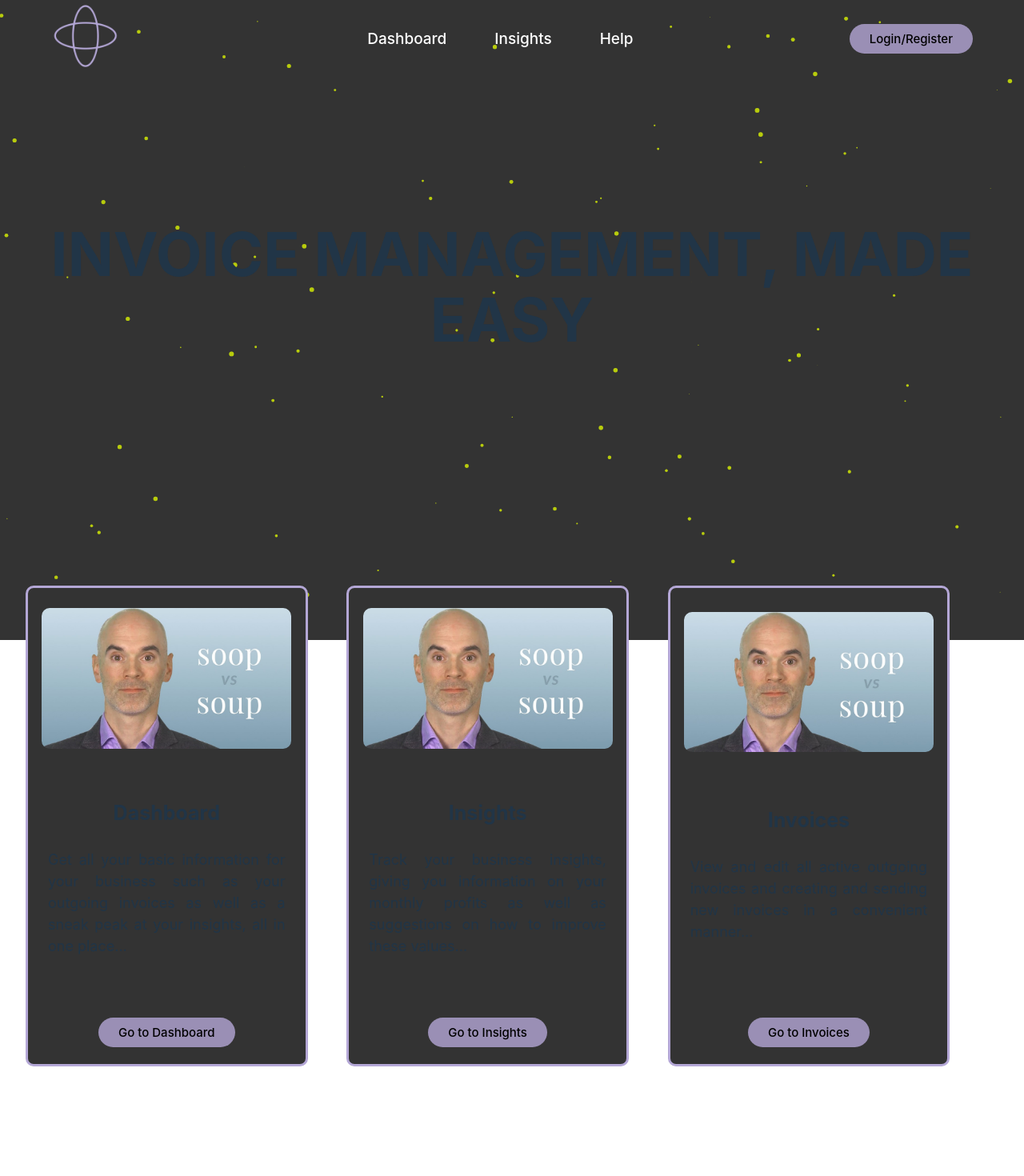
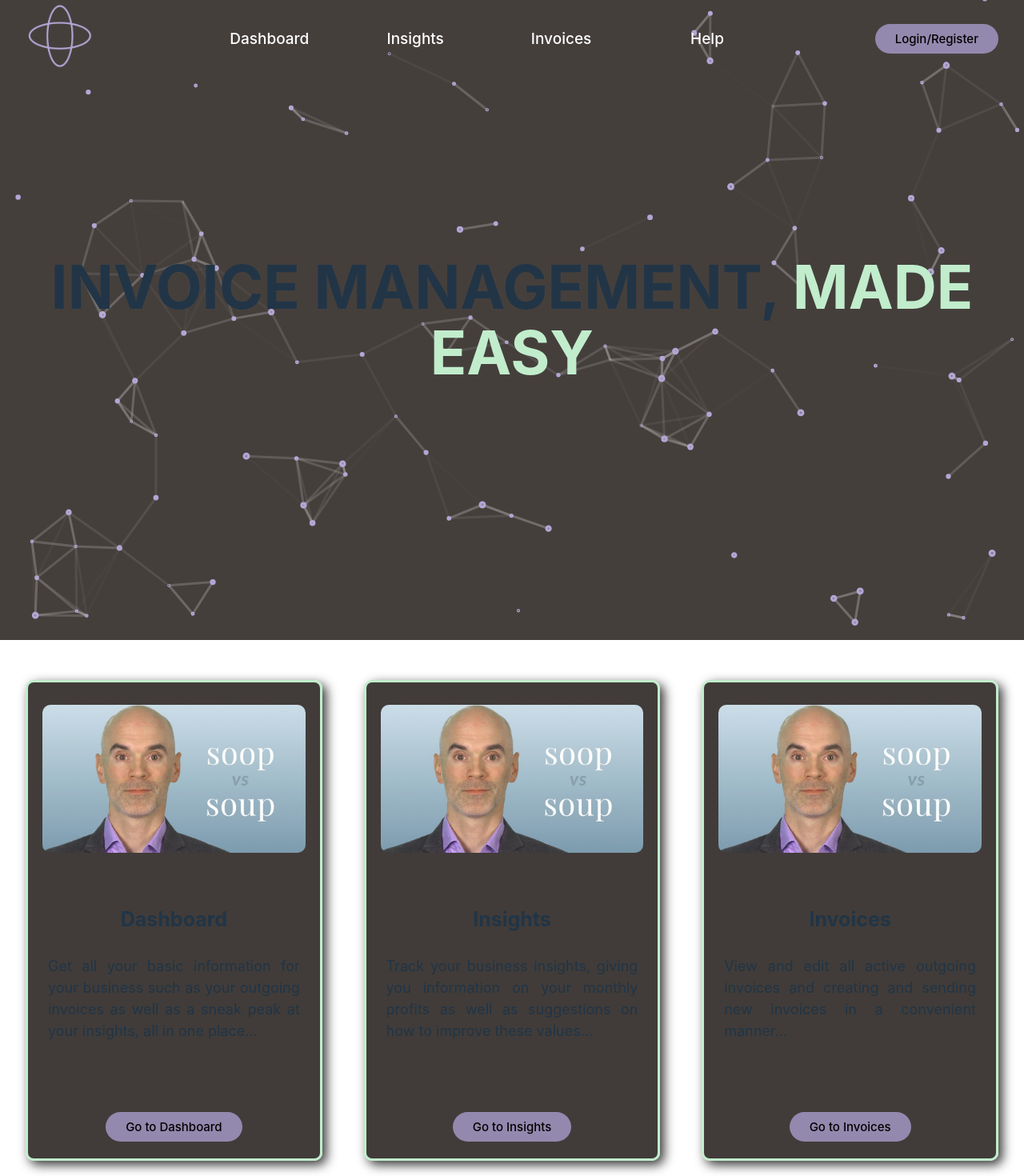
Before and after one commit to Mattyfegan/invoice-management, a React (Vite) app: page / in a window 1280 px wide. Shown: the top 1470 px of the page at 80% size. Before the commit the page ends 1414 px from the top, so only its background shows below. Built offline with nearby package versions, Linux system fonts and the light colour scheme.

Commit message:
Completed landing page & fixed type errors

```diff
--- a/src/App.css
+++ b/src/App.css
@@ -1,33 +1,12 @@
+:root{
+  --mainColour: #9389AE;
+  --accentMint: #C1EDCC;
+  --accentBrown: #453F3C;
+  --mainColourHover: #9389AE88
+}
+
 #root {
   width: 100vw;
   margin: 0 auto;
-  padding: 2rem;
   text-align: center;
 }
-
-.navigation{
-  width: 95%;
-  position: absolute;
-  top: 0;
-  z-index: 1;
-  padding-top: 2px;
-}
-
-.body{
-  height: 650px;
-  display: flex;
-  align-items: center;
-  justify-content: center;
-}
-
-#heading{
-  text-align: center;
-  font-size: 75px;
-  animation: floating 3s ease-in-out infinite
-}
-
-@keyframes floating {
-  0% { transform: translate(0,  0px); }
-  50%  { transform: translate(0, 15px); }
-  100%   { transform: translate(0, -0px); }
-}
--- a/src/App.tsx
+++ b/src/App.tsx
@@ -1,21 +1,11 @@
-import NavBar from "./components/nav"
-import Particles from "./components/particles"
-import LandingCards from "./components/landingCards"
+import LandingPage from "./components/landingPage"
 import './App.css'
 
 
 function App() {
   return (
     <>
-      <div className="navigation">
-        <NavBar/>
-      </div>
-      <Particles/> {/* Particles background */}
-      <div className="body"> {/* for landing page - "invoice management made easy" */}
-        <h1 id="heading">INVOICE MANAGEMENT, MADE EASY</h1>
-      </div>
-      {/* put cards here for dashboard, insights, invoices */}
-      <LandingCards/>
+      <LandingPage/>
     </>
   )
 }
--- /dev/null
+++ b/src/components/landingPage.tsx
@@ -0,0 +1,22 @@
+import NavBar from "./nav"
+import Particlez from "./particles"
+import LandingCards from "./landingCards"
+import '../styles/landingPage.css'
+
+function LandingPage(){
+  return (
+    <>
+        <div className="navigation">
+            <NavBar/>
+        </div>
+        <Particlez/>
+        <div className="body"> {/* for landing page - "invoice management made easy" */}
+        <h1 id="heading">INVOICE MANAGEMENT, <span className="colouredText">MADE EASY</span></h1>
+        </div>
+        {/* put cards here for dashboard, insights, invoices */}
+        <LandingCards/>
+    </>
+  )
+}
+
+export default LandingPage
--- a/src/components/nav.tsx
+++ b/src/components/nav.tsx
@@ -1,5 +1,6 @@
 import "../styles/nav.css"
 import logo from "../assets/logo.png"
+import "../App.css"
 
 export default function NavBar(){
     return(
@@ -9,7 +10,7 @@ export default function NavBar(){
                 <ul className="navLinks">
                     <li><a href="#">Dashboard</a></li>
                     <li><a href="#">Insights</a></li>
-                    {/* <li><a href="#">Invoices</a></li> */}
+                    <li><a href="#">Invoices</a></li>
                     <li><a href="#">Help</a></li>
                 </ul>
             </nav>
--- a/src/components/particles.tsx
+++ b/src/components/particles.tsx
@@ -1,15 +1,30 @@
-import Particles from "react-tsparticles";
-import { loadSlim } from "tsparticles-slim"; // loads tsparticles-slim
-//import { loadFull } from "tsparticles"; // loads tsparticles
-import { useCallback, useMemo } from "react";
+import { useCallback } from "react";
+import type { Container, Engine } from "tsparticles-engine";
+import Particles from "react-particles";
+import { loadFull } from "tsparticles";
 
+const Particlez = () => {
+    const particlesInit = useCallback(async (engine: Engine) => {
+        console.log(engine);
 
-const ParticlesComponent = (props) => {
-  const options = useMemo(() => {
-    return {
+        // you can initialize the tsParticles instance (engine) here, adding custom shapes or presets
+        // this loads the tsparticles package bundle, it's the easiest method for getting everything ready
+        // starting from v2 you can add only the features you need reducing the bundle size
+        await loadFull(engine);
+    }, []);
+
+    const particlesLoaded = useCallback(async (container: Container | undefined) => {
+        await console.log(container);
+    }, []);
+    return (
+        <Particles
+            id="tsparticles"
+            init={particlesInit}
+            loaded={particlesLoaded}
+            options={{
                 autoPlay: true,
                 background: {
-          color: "#333",
+                color: "#453F3C",
                 image: "",
                 position: "",
                 repeat: "",
@@ -48,7 +63,7 @@ const ParticlesComponent = (props) => {
                     },
                     onHover: {
                     enable: true,
-              mode: "grab",
+                    mode: "repulse",
                     parallax: {
                         enable: false,
                         force: 2,
@@ -197,11 +212,11 @@ const ParticlesComponent = (props) => {
                     }
                 },
                 color: {
-            value: "#ff0000",
+                    value: "#B4A7D6",
                     animation: {
                     h: {
                         count: 0,
-                enable: true,
+                        enable: false,
                         offset: 0,
                         speed: 20,
                         decay: 0,
@@ -242,7 +257,7 @@ const ParticlesComponent = (props) => {
                     center: {
                     x: 50,
                     y: 50,
-              mode: "percent",
+                    // mode: "percent",
                     radius: 0
                     },
                     decay: 0,
@@ -298,7 +313,7 @@ const ParticlesComponent = (props) => {
                     height: 1080
                     },
                     limit: 0,
-            value: 210
+                    value: 220
                 },
                 opacity: {
                     random: {
@@ -350,7 +365,7 @@ const ParticlesComponent = (props) => {
                     }
                 },
                 stroke: {
-            width: 0
+                    width: 3
                 },
                 zIndex: {
                     random: {
@@ -506,7 +521,7 @@ const ParticlesComponent = (props) => {
                     enable: false,
                     frequency: 1
                     },
-            width: 1,
+                    width: 3,
                     warp: false
                 },
                 repulse: {
@@ -529,17 +544,9 @@ const ParticlesComponent = (props) => {
                 style: {},
                 themes: [],
                 zLayers: 100
-    };
-  }, []);
-
-  // useCallback is not mandatory, but it's recommended since this callback can be memoized if static
-  const particlesInit = useCallback((engine) => {
-    loadSlim(engine);
-    // loadFull(engine); // for this sample the slim version is enough, choose whatever you prefer, slim is smaller in size but doesn't have all the plugins and the mouse trail feature
-  }, []);
-
-  // setting an id can be useful for identifying the right particles component, this is useful for multiple instances or reusable components
-  return <Particles id={props.id} init={particlesInit} options={options} />;
+            }}
+        />
+    );
 };
 
-export default ParticlesComponent;
+export default Particlez
--- a/src/styles/landingCards.css
+++ b/src/styles/landingCards.css
@@ -4,23 +4,27 @@
     display: flex;
     justify-content: space-between;
     align-items: center;
+    padding: 0;
+    margin: auto;
 }
 
 .card {
     height: 85%;
     width: 30%;
-    border: 3px solid rgba(180, 167, 214, 1);
-    background-color: #333;
+    border: 3px solid var(--accentMint);
+    box-shadow: 5px 5px 14px rgba(0,0,0,0.8);
+    background-color: rgba(55, 50, 47, 0.95);
     border-radius: 10px;
     display: flex;
     justify-content: space-between;
     flex-wrap: wrap;
     position: relative;
-    transition: top ease 2s;
+    transform: translate 3s
 }
 
 .card:hover{
-    top: -15px;
+    transform: translate(0px, -15px);
+    box-shadow: 7px 10px 10px rgba(0,0,0,0.8);
 }
 
 .cardImg{
@@ -58,7 +62,7 @@
 
 .cardButton{
     padding: 9px 25px;
-    background-color: rgba(180, 167, 214, 0.8);
+    background-color: var(--mainColour);
     border: none;
     border-radius: 50px;
     cursor: pointer;
@@ -67,5 +71,6 @@
 }
 
 .cardButton:hover{
-    background-color: rgba(180, 167, 214, 0.5)
+    background-color: var(--mainColourHover);
+    color: var(--accentMint)
 }
--- /dev/null
+++ b/src/styles/landingPage.css
@@ -0,0 +1,25 @@
+.navigation{
+    width: 100%;
+    position: absolute;
+    top: 0;
+    z-index: 1;
+    padding-top: 2px;
+    /* background-color: var(--accentBrown) */
+  }
+
+  .body{
+    height: 800px;
+    display: flex;
+    align-items: center;
+    justify-content: center;
+    flex-wrap: flex;
+  }
+
+  .colouredText{
+    color: var(--accentMint);
+  }
+
+  #heading{
+    text-align: center;
+    font-size: 75px;
+  }
--- a/src/styles/nav.css
+++ b/src/styles/nav.css
@@ -1,11 +1,18 @@
 header{
-    width: 90vw;
+    width: 95%;
     display: flex;
     justify-content: space-between;
     align-items: center;
     font-size: 19px;
     margin: auto;
-    /* background-color: #333 */
+    /* border-radius: 50px; */
+}
+
+nav{
+    width: 60%;
+    height: 100%;
+    /* border-radius: 50px;
+    background-color: var(--accentBrown); */
 }
 
 header img{
@@ -13,18 +20,28 @@ header img{
     height: 85px;
 }
 
+.navLinks{
+    padding: 5px;
+    width: 100%;
+}
+
 .navLinks li{
     display: inline-block;
-    padding: 0px 30px;
+    width: 25%;
 }
 
 .navLinks li a.active {
-    color: rgba(180, 167, 214, 1)
+    color: var(--mainColour)
 }
 
 .navLinks li a{
     transition: all 0.3s ease 0s;
     color: white;
+    display: block;
+    width: 60%;
+    padding: 5px;
+    border-radius: 50px;
+    margin: auto;
 }
 
 .nav li a:visited{
@@ -32,12 +49,13 @@ header img{
 }
 
 .navLinks li a:hover{
-    color: rgba(180, 167, 214, 0.8);
+    color: var(--accentMint);
+    background-color: rgba(55, 50, 47, 0.95);
 }
 
 header button{
     padding: 9px 25px;
-    background-color: rgba(180, 167, 214, 0.8);
+    background-color: var(--mainColour);
     border: none;
     border-radius: 50px;
     cursor: pointer;
@@ -46,5 +64,6 @@ header button{
 }
 
 header button:hover{
-    background-color: rgba(180, 167, 214, 0.5)
+    background-color: var(--mainColourHover);
+    color: var(--accentMint)
 }
```
Also changed, not shown: src/assets/imsLogo.svg (added). Lines whose indentation alone changed are shown as unchanged.
